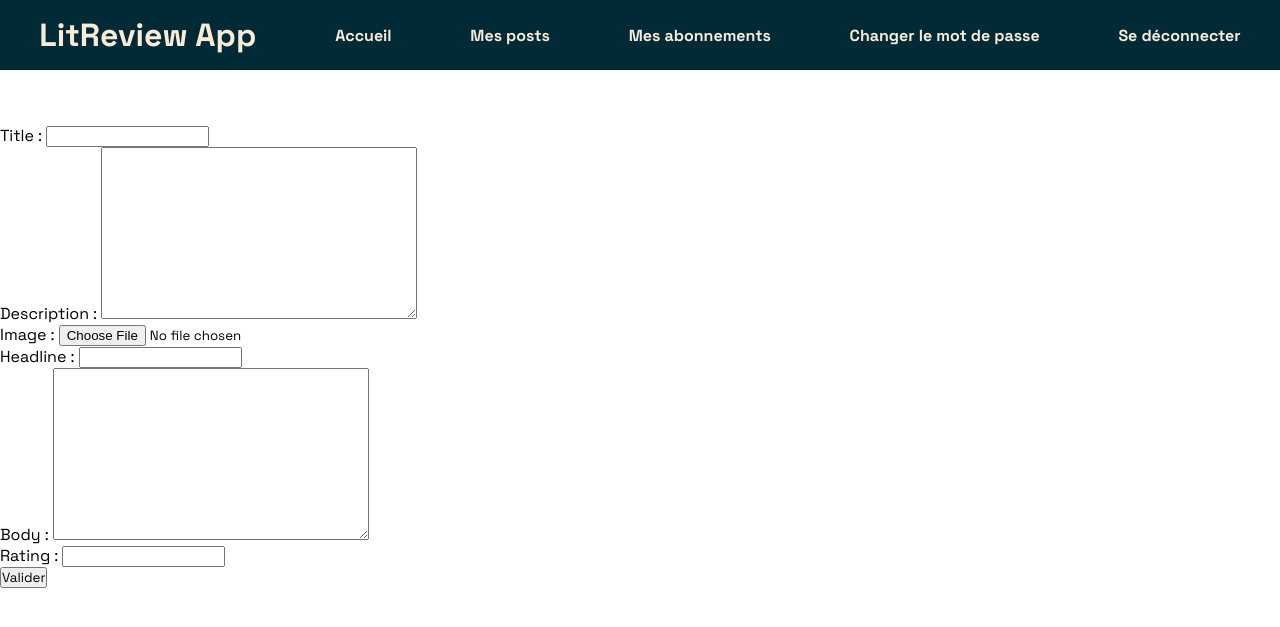
After one commit to weekendatchewie/p9_litreview_book, a Django app: page /review/create in a window 1280 px wide. The commit adds this page. Shown: the top 627 px of the page. Run offline with Django 4.2, Linux system fonts and the light colour scheme; the visitor is signed in with stand-in values (Sample User, id 1).

Commit message:
ticket and review

```diff
--- a/core/views.py
+++ b/core/views.py
@@ -21,7 +21,7 @@ class LoginPage(View):
             "message": message,
         }
 
-        return render(request, self.template_name, context)
+        return render(request, "core/login.html", context)
 
     def post(self, request):
         form = self.form_class(request.POST)
--- a/litreview_book/urls.py
+++ b/litreview_book/urls.py
@@ -21,6 +21,7 @@ urlpatterns = [
 
     path('home/', login_required(review.views.HomePage.as_view()), name='home'),
     path('ticket/create', login_required(review.views.TicketCreate.as_view()), name='ticket-create'),
+    path('review/create', login_required(review.views.ReviewCreate.as_view()), name='review-create'),
 
 ]
 
--- a/review/forms.py
+++ b/review/forms.py
@@ -1,8 +1,14 @@
 from django import forms
-from review.models import Ticket
+from review.models import Ticket, Review
 
 
 class TicketForm(forms.ModelForm):
     class Meta:
         model = Ticket
         fields = ['title', 'description', 'image']
+
+
+class ReviewForm(forms.ModelForm):
+    class Meta:
+        model = Review
+        fields = ['headline', 'body', 'rating']
--- a/review/models.py
+++ b/review/models.py
@@ -1,10 +1,10 @@
 from PIL import Image
 from django.conf import settings
+from django.core.validators import MinValueValidator, MaxValueValidator
 from django.db import models
 
 
 class Ticket(models.Model):
-
     title = models.CharField(max_length=128)
     description = models.TextField(max_length=2048, blank=True)
     user = models.ForeignKey(settings.AUTH_USER_MODEL, on_delete=models.CASCADE)
@@ -13,12 +13,31 @@ class Ticket(models.Model):
 
     IMAGE_MAX_SIZE = (300, 600)
 
+    def __str__(self):
+        return f"Ticket sur ''{self.title}''"
+
     def resize_image(self):
-        image = Image.open(self.image)
-        image.thumbnail(self.IMAGE_MAX_SIZE)
+        if self.image:
+            image = Image.open(self.image)
+            image.thumbnail(self.IMAGE_MAX_SIZE)
 
-        image.save(self.image.path)
+            image.save(self.image.path)
 
     def save(self, *args, **kwargs):
         super().save(*args, **kwargs)
         self.resize_image()
+
+
+class Review(models.Model):
+    ticket = models.ForeignKey(to=Ticket, on_delete=models.CASCADE)
+
+    # validates that rating must be between 0 and 5
+    rating = models.PositiveSmallIntegerField(validators=[MinValueValidator(0), MaxValueValidator(5)])
+
+    headline = models.CharField(max_length=128)
+    body = models.TextField(max_length=8192, blank=True)
+    user = models.ForeignKey(settings.AUTH_USER_MODEL, on_delete=models.CASCADE)
+    time_created = models.DateTimeField(auto_now_add=True)
+
+    def __str__(self):
+        return f"Avis sur ''{self.ticket.title}''"
--- /dev/null
+++ b/review/templates/review/review_create.html
@@ -0,0 +1,18 @@
+{% extends "base.html" %}
+
+{% block content %}
+
+    <div class="bloc-form-container">
+
+        <form method="post" enctype="multipart/form-data">
+            {% csrf_token %}
+            {{ ticket_form.as_p }}
+            {{ review_form.as_p }}
+
+            <button type="submit">Valider</button>
+
+        </form>
+
+    </div>
+
+{% endblock %}
--- a/review/views.py
+++ b/review/views.py
@@ -22,6 +22,9 @@ class HomePage(View):
 
 
 class TicketCreate(View):
+    """
+    Create a ticket to ask a review to another users
+    """
 
     form_class = forms.TicketForm
 
@@ -43,3 +46,47 @@ class TicketCreate(View):
             ticket.save()
 
             return redirect('home')
+
+
+class ReviewCreate(View):
+    """
+    Create a ticket and review from the user himself
+    """
+
+    ticket_form_class = forms.TicketForm
+    review_form_class = forms.ReviewForm
+
+    def get(self, request):
+        ticket_form = self.ticket_form_class()
+        review_form = self.review_form_class()
+
+        context = {
+            "ticket_form": ticket_form,
+            "review_form": review_form
+        }
+
+        return render(request, 'review/review_create.html', context)
+
+    def post(self, request):
+
+        ticket_form = self.ticket_form_class(request.POST, request.FILES)
+        review_form = self.review_form_class(request.POST)
+
+        if all([ticket_form.is_valid(), review_form.is_valid()]):
+            ticket = ticket_form.save(commit=False)
+            ticket.user = request.user
+            ticket.save()
+
+            review = review_form.save(commit=False)
+            review.ticket = ticket
+            review.user = request.user
+            review.save()
+
+            return redirect('home')
+
+
+class ReviewAnswerToTicket(View):
+    """
+    Answer to a ticket from another user, with a review
+    """
+    pass
--- a/static/base/styles.css
+++ b/static/base/styles.css
@@ -13,7 +13,7 @@
     flex-direction: row;
 }
 
-.sidebar {
+.navbar {
     background-color: #002B36;
     height: 70px;
     width: 100%;
@@ -31,7 +31,7 @@
     margin-top: 125px;
 }
 
-.sidebar-content {
+.navbar-content {
     position: relative;
     display: flex;
     flex-direction: row;
@@ -40,7 +40,7 @@
     align-items: center;
 }
 
-.sidebar-link, .sidebar-link-deconnect {
+.navbar-link, .navbar-link-deconnect {
     text-decoration: none;
     color: antiquewhite;
     font-size: 16px;
@@ -48,10 +48,10 @@
     transition: color 0.4s;
 }
 
-.sidebar-link:hover {
+.navbar-link:hover {
     color: #009BC2;
 }
 
-.sidebar-link-deconnect:hover {
+.navbar-link-deconnect:hover {
     color: #b54141;
 }
--- a/templates/base.html
+++ b/templates/base.html
@@ -14,7 +14,7 @@
 
 <div class="main-container">
     {% if request.user.is_authenticated and not request.path == '/signup/' and not request.path == '/' %}
-        {% include 'sidebar.html' %}
+        {% include 'navbar.html' %}
     {% endif %}
 
     <div class="main">
--- /dev/null
+++ b/templates/navbar.html
@@ -0,0 +1,16 @@
+<div class="navbar">
+    <h1>LitReview App</h1>
+
+    {% if request.user.is_authenticated %}
+
+        <a class="navbar-link" href="{% url 'home' %}">Accueil</a>
+
+        <a class="navbar-link" href="#">Mes posts</a>
+
+        <a class="navbar-link" href="#">Mes abonnements</a>
+
+        <a class="navbar-link" href="{% url 'password-change' %}">Changer le mot de passe</a>
+
+        <a class="navbar-link-deconnect" href="{% url 'logout' %}">Se déconnecter</a>
+    {% endif %}
+</div>
```
Also changed, not shown: review/admin.py (+6 -1 lines), review/templates/review/home.html (+13 -1 lines), templates/sidebar.html (deleted, +0 -16 lines), review/migrations/0002_review.py (added).
